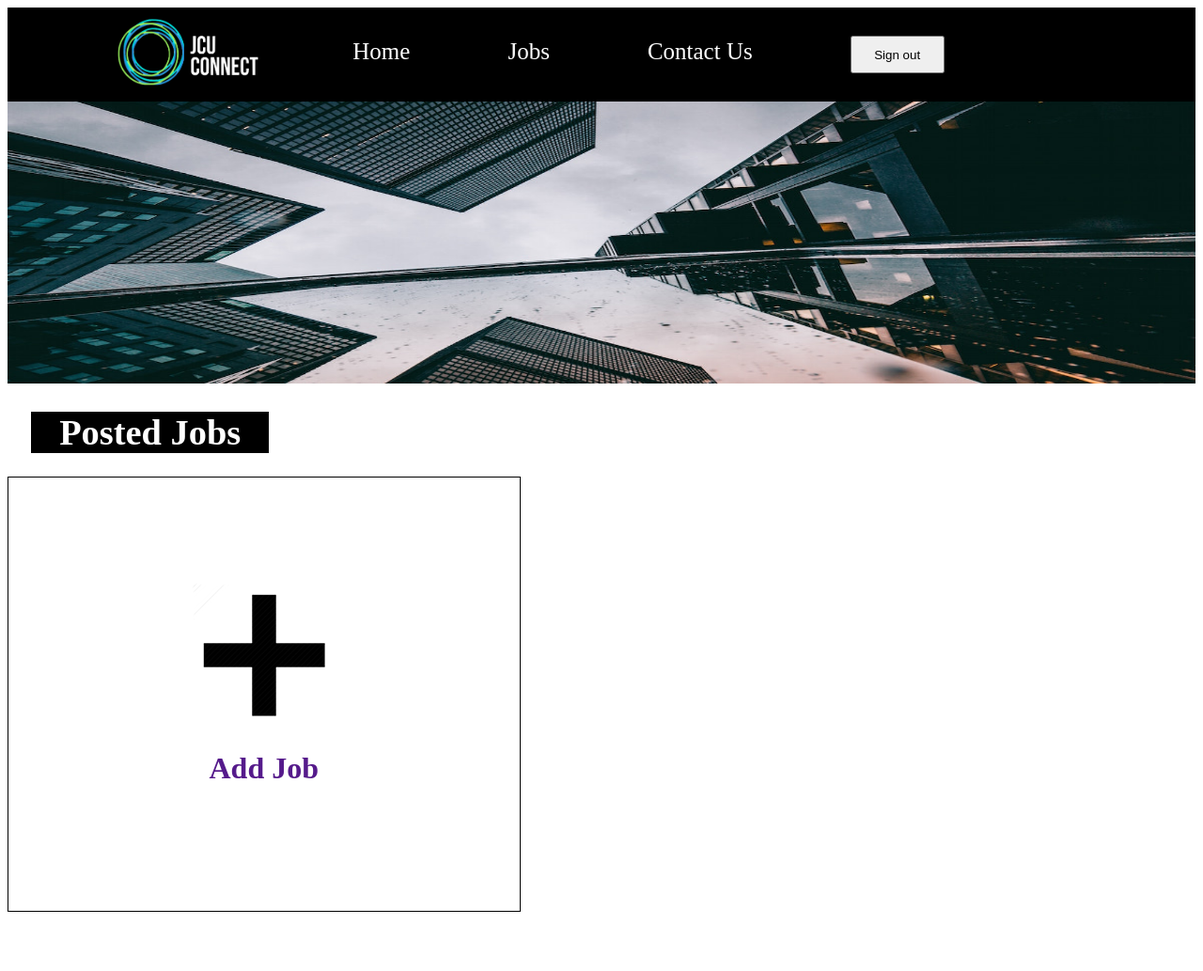
After one commit to CDivyaPrabha/CP3405-Assessment, a Flask app: template templates/Posting jobs.html in a window 1280 px wide. The commit adds this page. Shown: the whole page at 94% size. Run offline with Flask 2, Linux system fonts and the light colour scheme; the template is opened without the code that fills it, so the values that code supplies are empty.

Commit message:
edited files

```diff
--- a/static/css/styles.css
+++ b/static/css/styles.css
@@ -221,8 +221,113 @@
     color:white;
 }
 
-.StudentCV{
-	background-color: #000000;
-	height: 5%;
-	width: 40%
+/*New css below*/
+
+.posting_title{
+    background-color:#000000;
+	color:#FFFFFF;
+	font-size: 120%;
+	width: 20%;
+	text-align: center;
+	margin-left: 2%;
 }
+
+.add_jobs{
+	float: left;
+	margin-right: 2%;
+	width: 43%;
+	height: 50%;
+	border: thin #000000 solid;
+	text-align: center;
+	padding-top:8.8%;
+	padding-bottom: 8.8%;
+	margin-bottom: 5%;
+
+
+}
+
+.jobform {
+	border: thin #000000 solid;
+	margin-bottom: 5%;
+	width: 90%;
+	margin-left: 5%;
+	margin-top: 5%;
+
+}
+.comname_Cen {
+	padding-left: 25%;
+}
+.picture {
+	padding-left: 2%;
+	float: left;
+	width: 40%;
+	padding-top: 0.5%;
+}
+.submitpic{
+	border: thin #000000 solid;
+	width: 20%;
+	margin-left: 8%;
+	padding-left: 5%;
+	margin-top: 6%;
+	margin-bottom: 5%;
+	align-content: center;
+	padding-top: 5%;
+	padding-bottom: 2%;
+}
+.uploadpic {
+	margin-top: 5%;
+	margin-bottom: 5%;
+	padding-top: 10%;
+	padding-bottom: 10%;
+
+
+}
+
+.upload{
+	margin-left: 23%;
+	margin-top:-5%;
+
+}
+
+.typeofjob{
+	margin-bottom: 12%;
+	padding-top: 5%;
+}
+.type {
+	padding-left: 2%;
+	float: left;
+}
+.description{
+	float: right;
+	width: 50%;
+}
+.description_box{
+	float: right;
+	padding-right: 3%;
+	margin-right: -40%;
+	margin-top: 4%;
+	width: 28%;
+	padding-bottom: 5%;
+
+}
+.requirement{
+	float: right;
+	width: 9%;
+}
+.requirement_box{
+	float: right;
+	padding-right: 3%;
+	margin-right: -40%;
+	margin-top: 4%;
+	width: 28%;
+	padding-bottom: 5%;
+
+}
+.submit{
+
+}
+.reset{
+	margin-left: 88%;
+	margin-bottom: 1%;
+	margin-right: 1%;
+}
--- /dev/null
+++ b/templates/Posting jobs.html
@@ -0,0 +1,31 @@
+<!DOCTYPE html>
+<html lang="en">
+<head>
+    <meta charset="UTF-8">
+    <link rel="stylesheet" href="../static/css/styles.css">
+    <link rel="shortcut icon" href="../static/images/circle.png">
+    <title>JCUConnect</title>
+</head>
+<body>
+<div class="navbar">
+    <img class="logo" src="../static/images/jcuconnectlogo.png" height="71px" width="150px" alt="JCUConnect Logo">
+    <a href="index.html">Home</a>
+    <a href="">Jobs</a>
+    <a href="">Contact Us</a>
+    <a href="home.html"><button class="Sign out">Sign out</button></a>
+</div>
+<div class="menuImage">
+<img src="../static/images/buildings.jpg" height="300" width="100" alt="Picture of buildings" style = width:100%>
+</div>
+
+<div class="posting_title">
+<h1>Posted Jobs</h1>
+</div>
+
+<a href=""><div class="add_jobs">
+	<img src="../static/images/add1.png">
+	<h1><center>Add Job</center></h1>
+</div>
+</a>
+</body>
+</html>
--- a/templates/index.html
+++ b/templates/index.html
@@ -3,6 +3,7 @@
 <head>
     <meta charset="UTF-8">
     <link rel="stylesheet" href="../static/css/styles.css">
+    <link rel="shortcut icon" href="../static/images/circle.png">
     <title>JCUConnect</title>
 </head>
 <body>
--- a/templates/initializeAccount.html
+++ b/templates/initializeAccount.html
@@ -3,6 +3,7 @@
 <head>
     <meta charset="UTF-8">
     <link rel="stylesheet" href="../static/css/styles.css">
+    <link rel="shortcut icon" href="../static/images/circle.png">
     <title>JCUConnect</title>
 </head>
 <body>
--- a/templates/initializeAccount2.html
+++ b/templates/initializeAccount2.html
@@ -3,6 +3,7 @@
 <head>
     <meta charset="UTF-8">
     <link rel="stylesheet" href="../static/css/styles.css">
+    <link rel="shortcut icon" href="../static/images/circle.png">
     <title>JCUConnect</title>
 </head>
 <body>
--- /dev/null
+++ b/templates/pictureupload.js
@@ -0,0 +1,5 @@
+// JavaScript Document
+var loadFile = function(event) {
+	var image = document.getElementById('output');
+	image.src = URL.createObjectURL(event.target.files[0]);
+};
```
Also changed, not shown: templates/job_form.html (added, +60 -0 lines), static/images/20-fenchurch-street-architecture-buildings-34092.jpg (added), static/images/account.png (added), static/images/add.png (added), static/images/add1.png (added), static/images/add2.png (added).
